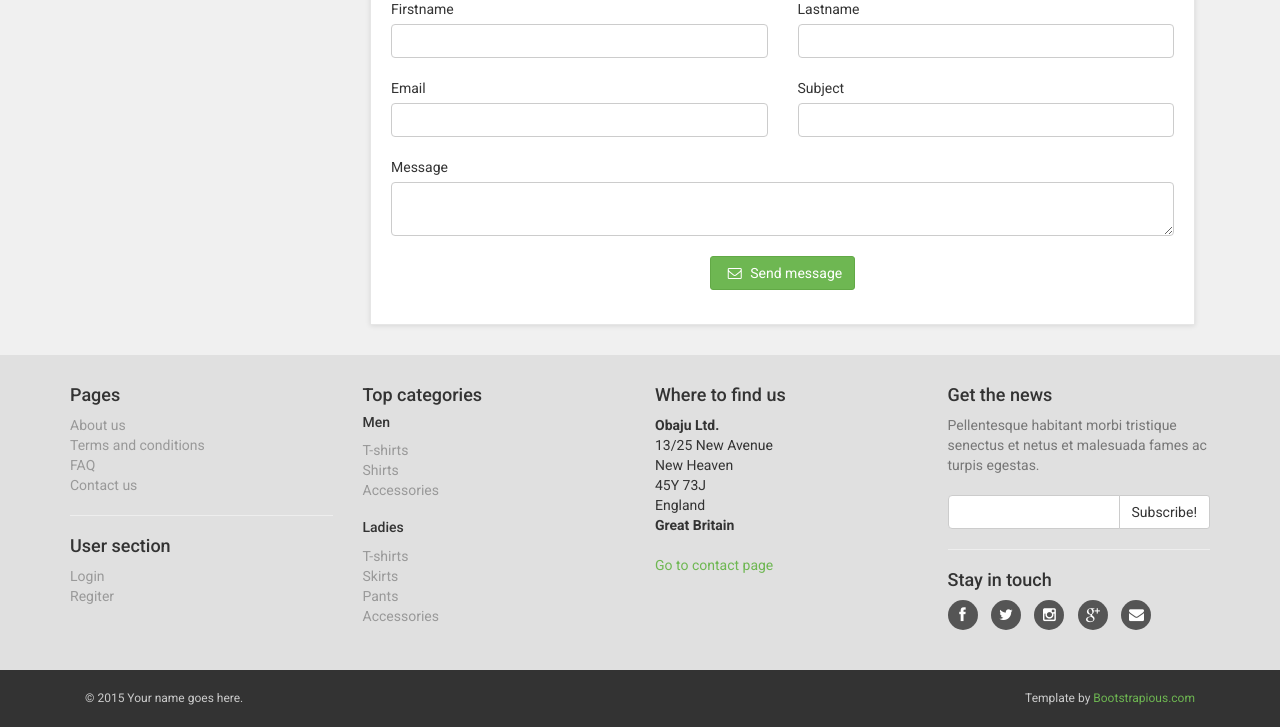
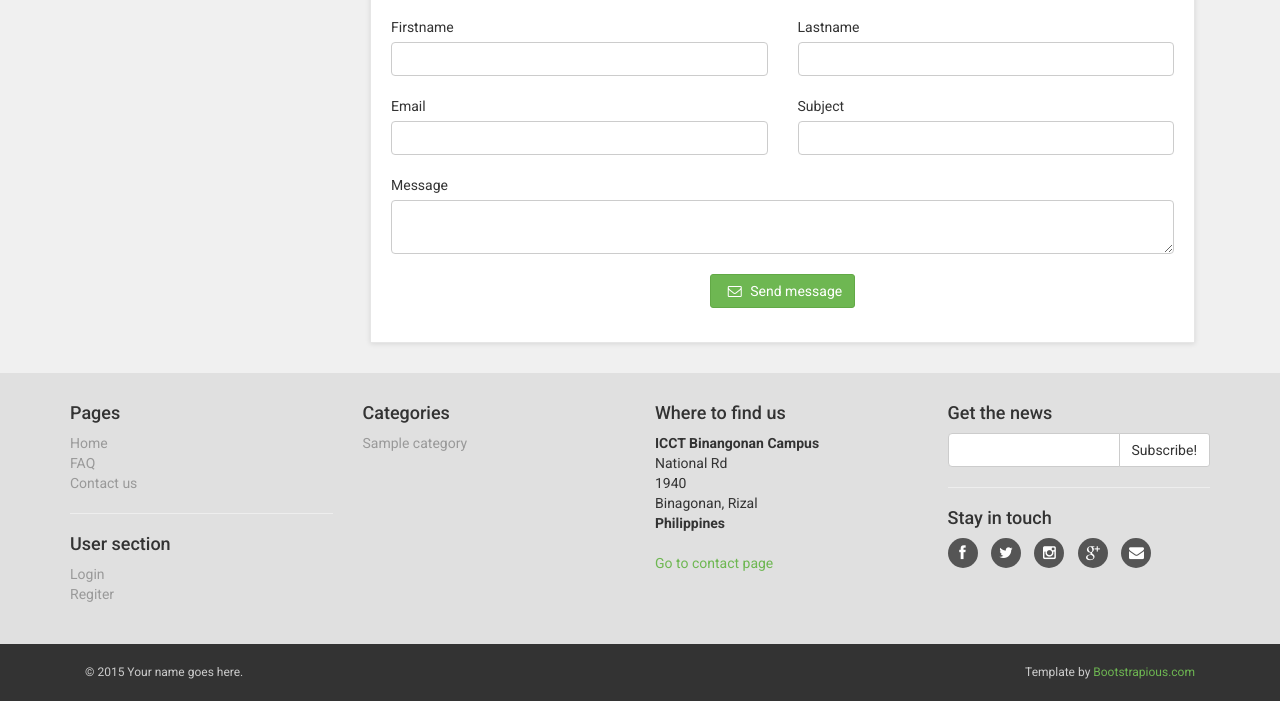
Before and after one commit to jaymiedingle/shopenmore, a PHP site: page /contact.php in a window 1280 px wide. Shown: the part 1214-1941 px from the top of the page. After the commit the page ends 1915 px from the top, so only its background shows below. Run offline with PHP 8.4, Linux system fonts and the light colour scheme; tables that the repository leaves empty or names only in its code hold one stand-in row (values such as "Sample post").

Commit message:
footer adjusted

```diff
--- a/additem.php
+++ b/additem.php
@@ -64,7 +64,7 @@
                         <h1>Add Item</h1>
                         <p class="lead">Add items to your list of stuff.</p>
 
-                        <h3>Change password</h3>
+                        <!-- <h3>Change password</h3>
 
                         <form>
                             <div class="row">
@@ -96,7 +96,7 @@
                             </div>
                         </form>
 
-                        <hr>
+                        <hr> -->
 
                         <h3>Personal details</h3>
                         <form>
--- a/contact.php
+++ b/contact.php
@@ -82,29 +82,26 @@
                         <div class="row">
                             <div class="col-sm-4">
                                 <h3><i class="fa fa-map-marker"></i> Address</h3>
-                                <p>13/25 New Avenue
-                                    <br>New Heaven
-                                    <br>45Y 73J
-                                    <br>England
+                                <p><strong>ICCT Binangonan Campus</strong>
+                                    <br>National Rd
+                                    <br>1940
+                                    <br>Binagonan, Rizal
                                     <br>
-                                    <strong>Great Britain</strong>
+                                    <strong>Philippines</strong>
                                 </p>
                             </div>
                             <!-- /.col-sm-4 -->
                             <div class="col-sm-4">
                                 <h3><i class="fa fa-phone"></i> Call center</h3>
-                                <p class="text-muted">This number is toll free if calling from Great Britain otherwise we advise you to use the electronic form of communication.</p>
-                                <p><strong>+33 555 444 333</strong>
+                                <p><strong>(02) 249 4228</strong>
                                 </p>
                             </div>
                             <!-- /.col-sm-4 -->
                             <div class="col-sm-4">
                                 <h3><i class="fa fa-envelope"></i> Electronic support</h3>
-                                <p class="text-muted">Please feel free to write an email to us or to use our electronic ticketing system.</p>
                                 <ul>
-                                    <li><strong><a href="mailto:">info@fakeemail.com</a></strong>
+                                    <li><strong><a href="mailto:">icct.edu.ph</a></strong>
                                     </li>
-                                    <li><strong><a href="#">Ticketio</a></strong> - our ticketing support platform</li>
                                 </ul>
                             </div>
                             <!-- /.col-sm-4 -->
@@ -113,8 +110,8 @@
 
                         <hr>
 
-                        <div id="map">
-
+                        <div id="map" style="margin-bottom:10%">
+                            <iframe src="https://www.google.com/maps/embed?pb=!1m18!1m12!1m3!1d3863.088207155018!2d121.18595831515347!3d14.479624183911117!2m3!1f0!2f0!3f0!3m2!1i1024!2i768!4f13.1!3m3!1m2!1s0x3397c3ec7f94191b%3A0xda877d85b72fc1ad!2sICCT+College!5e0!3m2!1sen!2sph!4v1499241355302" width="100%" height="450" frameborder="0" style="border:0" allowfullscreen></iframe>
                         </div>
 
                         <hr>
--- a/includes/footer.php
+++ b/includes/footer.php
@@ -7,13 +7,11 @@
                         <h4>Pages</h4>
 
                         <ul>
-                            <li><a href="text.html">About us</a>
+                            <li><a href="text.html">Home</a>
                             </li>
-                            <li><a href="text.html">Terms and conditions</a>
+                            <li><a href="faq.php">FAQ</a>
                             </li>
-                            <li><a href="faq.html">FAQ</a>
-                            </li>
-                            <li><a href="contact.html">Contact us</a>
+                            <li><a href="contact.php">Contact us</a>
                             </li>
                         </ul>
 
@@ -24,7 +22,7 @@
                         <ul>
                             <li><a href="#" data-toggle="modal" data-target="#login-modal">Login</a>
                             </li>
-                            <li><a href="register.html">Regiter</a>
+                            <li><a href="register.php">Regiter</a>
                             </li>
                         </ul>
 
@@ -35,30 +33,18 @@
 
                     <div class="col-md-3 col-sm-6">
 
-                        <h4>Top categories</h4>
+                        <h4>Categories</h4>
 
-                        <h5>Men</h5>
 
                         <ul>
-                            <li><a href="category.html">T-shirts</a>
+                            <!--loop category-->
+                            <?php foreach($item_categories as $key=>$category){ ?>
+                            <li><a href="category.php?id=<?php echo $category['id']; ?>"><?php echo $category['name']; ?></a>
                             </li>
-                            <li><a href="category.html">Shirts</a>
-                            </li>
-                            <li><a href="category.html">Accessories</a>
-                            </li>
+                            <?php } ?>
                         </ul>
 
-                        <h5>Ladies</h5>
-                        <ul>
-                            <li><a href="category.html">T-shirts</a>
-                            </li>
-                            <li><a href="category.html">Skirts</a>
-                            </li>
-                            <li><a href="category.html">Pants</a>
-                            </li>
-                            <li><a href="category.html">Accessories</a>
-                            </li>
-                        </ul>
+
 
                         <hr class="hidden-md hidden-lg">
 
@@ -69,16 +55,15 @@
 
                         <h4>Where to find us</h4>
 
-                        <p><strong>Obaju Ltd.</strong>
-                            <br>13/25 New Avenue
-                            <br>New Heaven
-                            <br>45Y 73J
-                            <br>England
+                        <p><strong>ICCT Binangonan Campus</strong>
+                            <br>National Rd
+                            <br>1940
+                            <br>Binagonan, Rizal
                             <br>
-                            <strong>Great Britain</strong>
+                            <strong>Philippines</strong>
                         </p>
 
-                        <a href="contact.html">Go to contact page</a>
+                        <a href="contact.php">Go to contact page</a>
 
                         <hr class="hidden-md hidden-lg">
 
@@ -90,9 +75,6 @@
                     <div class="col-md-3 col-sm-6">
 
                         <h4>Get the news</h4>
-
-                        <p class="text-muted">Pellentesque habitant morbi tristique senectus et netus et malesuada fames ac turpis egestas.</p>
-
                         <form>
                             <div class="input-group">
 
```
